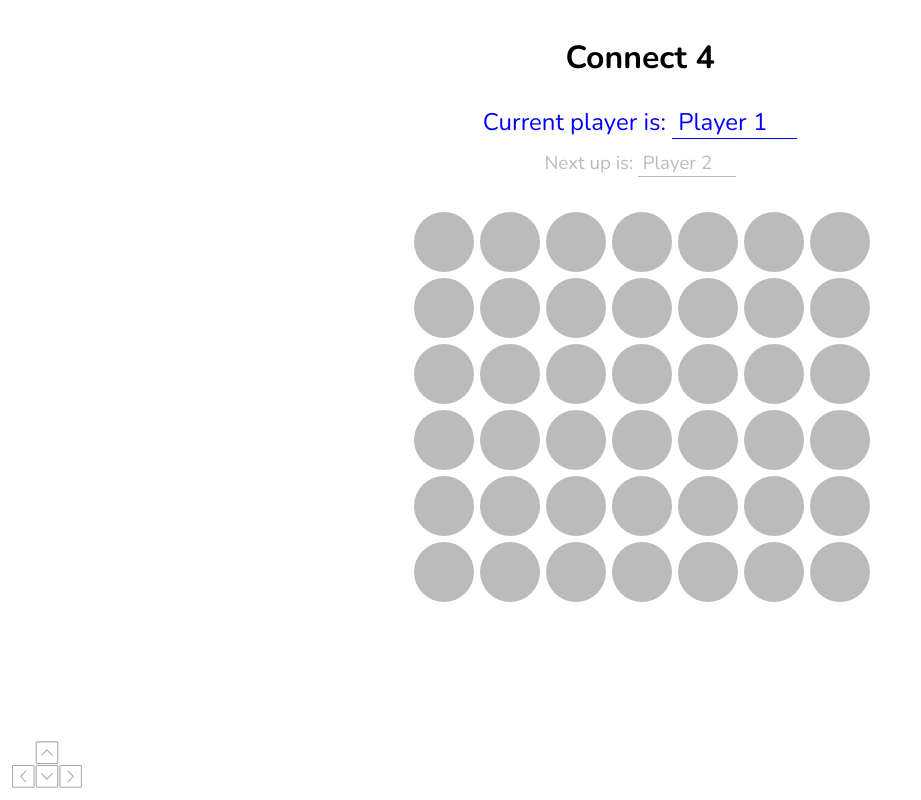
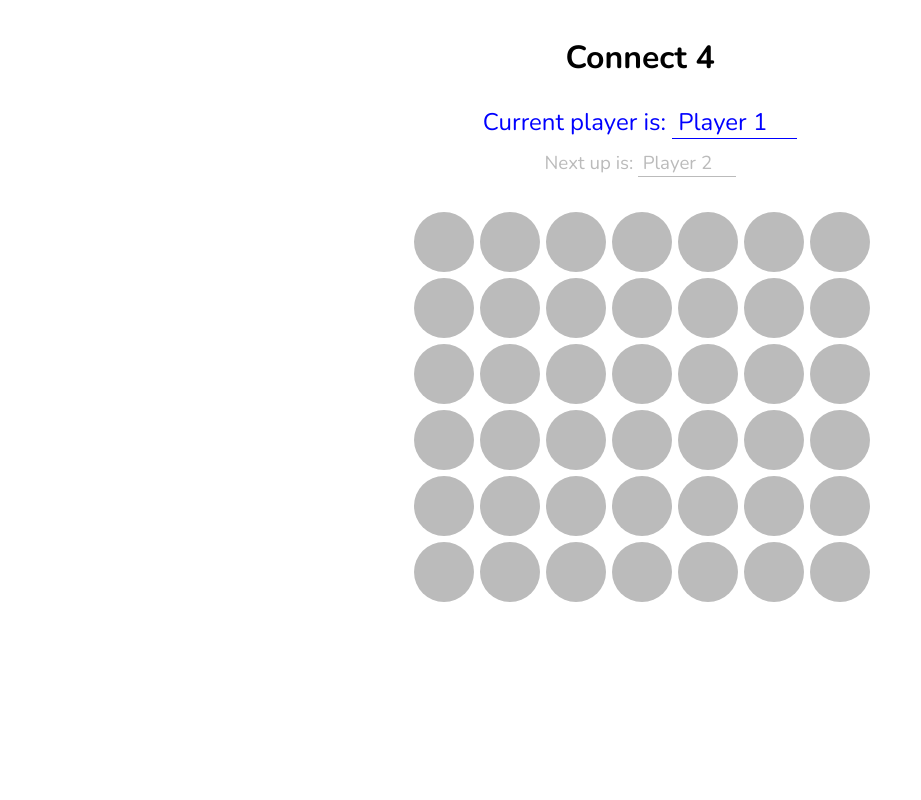
Before and after one commit to rtrend96/connect-4, a plain HTML site: page index.html in a window 1280 px wide. Shown: the whole page, without its empty margins (0-921 px from the left). Drawn offline with nearby package versions, Linux system fonts and the light colour scheme.

Commit message:
icon removed

```diff
--- a/index.html
+++ b/index.html
@@ -15,9 +15,6 @@
   <style id="a11y-styles"></style>
 </head>
 <body>
-  <div class="keyboard-friendly">
-    <img class="keyboard-friendly-img" src="img/arrow-keys.svg" />
-  </div>
   <section class="wrapper">
     <div class="center">
       <h1 class="title">Connect 4</h1>
```
